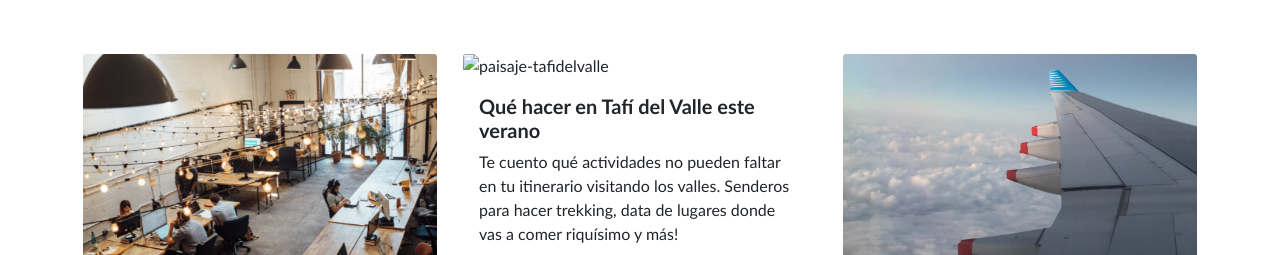
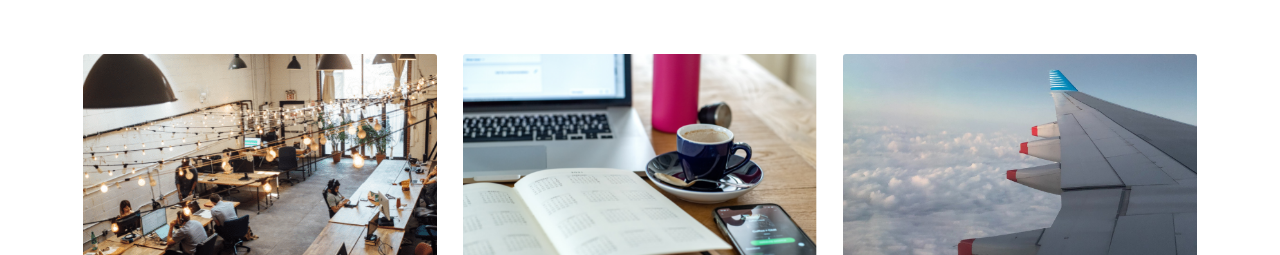
Before and after one commit to solanafr/Proyecto-Final, a website: page pages/nomade-digital.html in a window 1280 px wide. Shown: the part 545-800 px from the top of the page. Drawn offline with Linux system fonts and the light colour scheme; files whose address does not match are found by name.

Commit message:
mas contenido pagina nomade digital

```diff
--- a/pages/nomade-digital.html
+++ b/pages/nomade-digital.html
@@ -74,13 +74,11 @@
                 </div>
             </div>
             <div class="card border-white col-md-4 mt-5 pb-5">
-                <img src="../images/.png" class="card-img-top img__scale" alt="paisaje-tafidelvalle">
+                <img src="../images/articulo-tiempo-foto.png" class="card-img-top img__scale" alt="foto-agenda">
                 <div class="card-body">
-                    <h5 class="card-title fw-bold">Qué hacer en Tafí del Valle este verano</h5>
-                    <p class="card-text fw-normal">Te cuento qué actividades no pueden faltar en tu itinerario visitando
-                        los
-                        valles. Senderos para hacer trekking, data de lugares donde vas a comer riquísimo y más!</p>
-                    <a href="pages/destinos.html" class="btn btn-warning card__button">Leer más</a>
+                    <h5 class="card-title fw-bold">Por qué es importante establecer horarios fijos de trabajo</h5>
+                    <p class="card-text fw-normal"> Cuando trabajamos de forma freelance tiende a borrarse esa línea entre vida profesional y personal, sobre todo al principio cuando recién nos estamos adaptando. Esto hace que terminemos dedicandole todo nuestro tiempo a nuestro trabajo y esto afecta a nuestra salud mental.</p>
+                    <a href="../pages/nomade-digital.html" class="btn btn-warning card__button">Leer más</a>
                 </div>
             </div>
             <div class="card border-white col-md-4 mt-5 pb-5">
```
Also changed, not shown: images/articulo-tiempo-foto.png (added).
